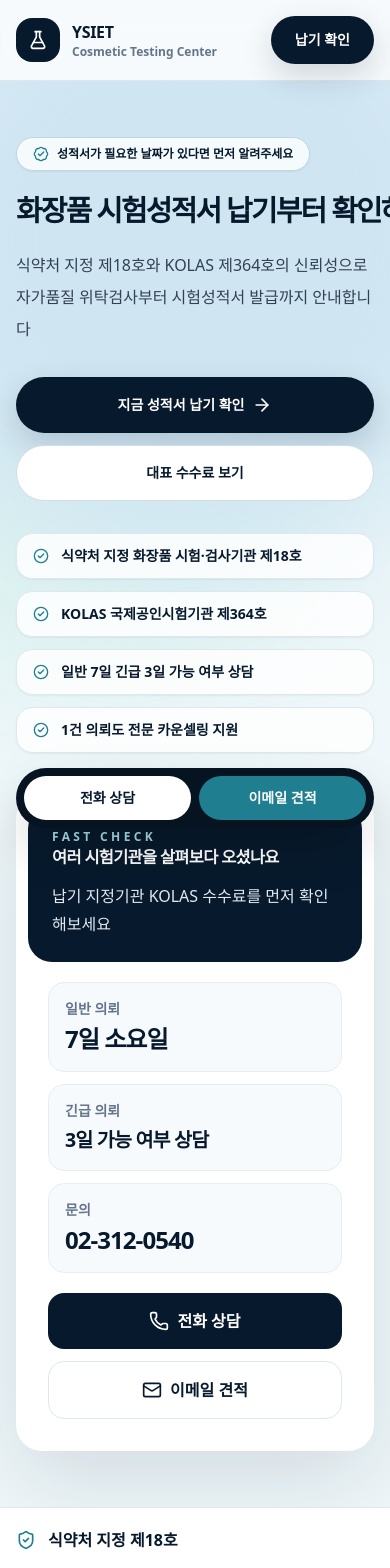
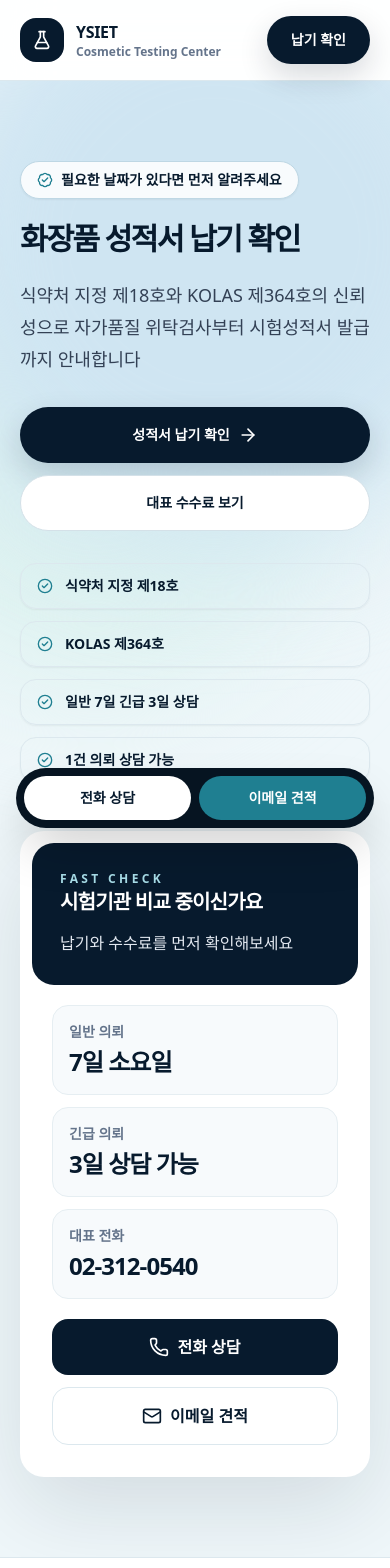
Before and after one commit to YSIET/ysiet-cosmetics-testing, a React (Vite) app: page / in a window 390 px wide. Shown: the top 1568 px of the page. Built offline with nearby package versions, Linux system fonts and the light colour scheme.

Commit message:
Update App.jsx

```diff
--- a/src/App.jsx
+++ b/src/App.jsx
@@ -23,11 +23,11 @@ function cx(...classes) {
 }
 
 function LinkButton({ href, children, variant = "primary", className = "" }) {
-  const styles = {
+  const variants = {
     primary:
-      "bg-[#071A2D] text-white hover:bg-[#0E2F4C] shadow-[0_12px_32px_rgba(7,26,45,0.16)]",
+      "bg-[#071A2D] text-white hover:bg-[#0E2F4C] shadow-[0_12px_30px_rgba(7,26,45,0.16)]",
     secondary:
-      "bg-white text-[#071A2D] border border-[#CFDDE5] hover:border-[#071A2D]",
+      "bg-white text-[#071A2D] border border-[#D4E1E8] hover:border-[#071A2D]",
     light:
       "bg-white text-[#071A2D] hover:bg-[#F3F8FB]",
     ghost:
@@ -39,7 +39,7 @@ function LinkButton({ href, children, variant = "primary", className = "" }) {
       href={href}
       className={cx(
         "inline-flex h-12 items-center justify-center rounded-full px-6 text-sm font-black transition",
-        styles[variant],
+        variants[variant],
         className
       )}
     >
@@ -52,7 +52,7 @@ function Card({ children, className = "" }) {
   return (
     <div
       className={cx(
-        "rounded-[26px] border border-[#DCE8EE] bg-white shadow-[0_18px_55px_rgba(7,26,45,0.055)]",
+        "rounded-[24px] border border-[#DCE8EE] bg-white shadow-[0_16px_42px_rgba(7,26,45,0.055)]",
         className
       )}
     >
@@ -65,22 +65,22 @@ const label =
   "text-[11px] font-black uppercase tracking-[0.24em] text-[#1F7F91]";
 
 const title =
-  "max-w-full whitespace-nowrap text-[clamp(0.92rem,4.7vw,2.2rem)] font-black leading-[1.08] tracking-[-0.04em] text-[#071A2D]";
+  "whitespace-nowrap text-[clamp(1.1rem,2.8vw,2.05rem)] font-black leading-[1.08] tracking-[-0.04em] text-[#071A2D]";
 
 const titleLight =
-  "max-w-full whitespace-nowrap text-[clamp(0.92rem,4.7vw,2.2rem)] font-black leading-[1.08] tracking-[-0.04em] text-white";
+  "whitespace-nowrap text-[clamp(1.1rem,2.8vw,2.05rem)] font-black leading-[1.08] tracking-[-0.04em] text-white";
 
 const heroTitle =
-  "max-w-full whitespace-nowrap text-[clamp(1.12rem,7.4vw,4.05rem)] font-black leading-[1.04] tracking-[-0.06em] text-[#071A2D]";
+  "whitespace-nowrap text-[clamp(1.9rem,4.4vw,3.9rem)] font-black leading-[1.04] tracking-[-0.06em] text-[#071A2D]";
 
 const cardTitle =
-  "max-w-full whitespace-nowrap text-[clamp(1rem,4.2vw,1.72rem)] font-black tracking-[-0.04em]";
+  "whitespace-nowrap text-[clamp(1.25rem,2.1vw,1.75rem)] font-black tracking-[-0.04em]";
 
 const proofItems = [
-  "식약처 지정 화장품 시험·검사기관 제18호",
-  "KOLAS 국제공인시험기관 제364호",
-  "일반 7일 긴급 3일 가능 여부 상담",
-  "1건 의뢰도 전문 카운셀링 지원",
+  "식약처 지정 제18호",
+  "KOLAS 제364호",
+  "일반 7일 긴급 3일 상담",
+  "1건 의뢰 상담 가능",
 ];
 
 const customerPaths = [
@@ -112,22 +112,22 @@ const customerPaths = [
 
 const keyStrengths = [
   {
-    icon: <ShieldCheck className="h-7 w-7" />,
+    icon: <ShieldCheck className="h-6 w-6" />,
     title: "식약처 지정 제18호",
-    desc: "화장품 시험·검사기관 지정 근거를 바탕으로 시험 상담을 진행합니다",
+    desc: "화장품 시험검사기관 지정 근거를 바탕으로 시험 상담을 진행합니다",
   },
   {
-    icon: <Award className="h-7 w-7" />,
+    icon: <Award className="h-6 w-6" />,
     title: "KOLAS 제364호",
     desc: "국제공인시험기관의 품질 체계와 신뢰성을 기반으로 분석합니다",
   },
   {
-    icon: <TimerReset className="h-7 w-7" />,
+    icon: <TimerReset className="h-6 w-6" />,
     title: "일반 7일 긴급 3일",
     desc: "성적서가 필요한 날짜가 있다면 가능 여부를 먼저 확인합니다",
   },
   {
-    icon: <Banknote className="h-7 w-7" />,
+    icon: <Banknote className="h-6 w-6" />,
     title: "대표 수수료 공개",
     desc: "문의 전 주요 항목의 비용 범위를 먼저 확인할 수 있습니다",
   },
@@ -170,23 +170,23 @@ const process = [
 
 const trustItems = [
   {
-    icon: <ShieldCheck className="h-7 w-7" />,
-    title: "식약처 지정 화장품 시험검사기관",
+    icon: <ShieldCheck className="h-6 w-6" />,
+    title: "식약처 지정기관",
     desc: "제18호 지정기관으로 자가품질 위탁검사 상담이 가능합니다",
   },
   {
-    icon: <Award className="h-7 w-7" />,
-    title: "KOLAS 국제공인시험기관",
-    desc: "KOLAS 제364호 국제공인시험기관으로 신뢰도 높은 분석 서비스를 제공합니다",
+    icon: <Award className="h-6 w-6" />,
+    title: "KOLAS 공인기관",
+    desc: "KOLAS 제364호 국제공인시험기관으로 분석 서비스를 제공합니다",
   },
   {
-    icon: <Microscope className="h-7 w-7" />,
-    title: "전문 분석 인력과 장비",
-    desc: "숙련된 연구진과 분석 장비를 기반으로 분석 결과를 제공합니다",
+    icon: <Microscope className="h-6 w-6" />,
+    title: "전문 분석 인력",
+    desc: "숙련된 연구진과 분석 장비를 기반으로 결과를 제공합니다",
   },
   {
-    icon: <Users className="h-7 w-7" />,
-    title: "처음 의뢰도 상담 지원",
+    icon: <Users className="h-6 w-6" />,
+    title: "처음 의뢰 상담",
     desc: "검사항목을 몰라도 제품 정보와 제출 목적부터 안내합니다",
   },
 ];
@@ -213,8 +213,8 @@ const faqs = [
 export default function App() {
   return (
     <main className="min-h-screen w-full overflow-x-hidden bg-[#F6FAFC] text-[#071A2D] antialiased">
-      <header className="sticky top-0 z-50 border-b border-[#DCE8EE] bg-white/88 backdrop-blur-xl">
-        <div className="mx-auto flex max-w-7xl items-center justify-between gap-3 px-4 py-4 sm:px-5">
+      <header className="sticky top-0 z-50 border-b border-[#DCE8EE] bg-white/90 backdrop-blur-xl">
+        <div className="mx-auto flex max-w-7xl items-center justify-between gap-4 px-5 py-4">
           <a href="#top" className="flex min-w-0 items-center gap-3">
             <div className="flex h-11 w-11 shrink-0 items-center justify-center rounded-2xl bg-[#071A2D] text-white">
               <FlaskConical className="h-5 w-5" />
@@ -228,21 +228,11 @@ export default function App() {
           </a>
 
           <nav className="hidden items-center gap-7 text-sm font-bold text-slate-600 xl:flex">
-            <a href="#paths" className="hover:text-[#071A2D]">
-              의뢰상황
-            </a>
-            <a href="#services" className="hover:text-[#071A2D]">
-              검사항목
-            </a>
-            <a href="#fees" className="hover:text-[#071A2D]">
-              수수료
-            </a>
-            <a href="#documents" className="hover:text-[#071A2D]">
-              준비서류
-            </a>
-            <a href="#contact" className="hover:text-[#071A2D]">
-              문의
-            </a>
+            <a href="#paths" className="hover:text-[#071A2D]">의뢰상황</a>
+            <a href="#services" className="hover:text-[#071A2D]">검사항목</a>
+            <a href="#fees" className="hover:text-[#071A2D]">수수료</a>
+            <a href="#documents" className="hover:text-[#071A2D]">준비서류</a>
+            <a href="#contact" className="hover:text-[#071A2D]">문의</a>
           </nav>
 
           <LinkButton href="#contact" className="h-10 shrink-0 px-5">
@@ -253,77 +243,73 @@ export default function App() {
 
       <section id="top" className="relative overflow-hidden bg-[#EFF7FA]">
         <div className="absolute inset-0">
-          <div className="absolute -left-40 top-28 h-[32rem] w-[32rem] rounded-full bg-[#DDF2F0] blur-3xl" />
-          <div className="absolute -right-32 -top-40 h-[40rem] w-[40rem] rounded-full bg-[#CFE5F2] blur-3xl" />
+          <div className="absolute -left-36 top-32 h-[30rem] w-[30rem] rounded-full bg-[#DDF2F0] blur-3xl" />
+          <div className="absolute -right-32 -top-36 h-[38rem] w-[38rem] rounded-full bg-[#CFE5F2] blur-3xl" />
         </div>
 
-        <div className="relative mx-auto grid max-w-7xl gap-10 px-4 py-14 sm:px-5 lg:grid-cols-[1.06fr_0.94fr] lg:items-center lg:py-24">
+        <div className="relative mx-auto grid max-w-7xl gap-12 px-5 py-20 lg:grid-cols-[1.02fr_0.98fr] lg:items-center lg:py-28">
           <div className="min-w-0">
-            <div className="mb-6 inline-flex max-w-full items-center gap-2 rounded-full border border-[#BED7E4] bg-white/80 px-4 py-2 text-xs font-black text-[#071A2D] shadow-sm sm:text-sm">
+            <div className="mb-6 inline-flex max-w-full items-center gap-2 rounded-full border border-[#BED7E4] bg-white/85 px-4 py-2 text-sm font-black text-[#071A2D] shadow-sm">
               <BadgeCheck className="h-4 w-4 shrink-0 text-[#1F7F91]" />
-              <span className="truncate">
-                성적서가 필요한 날짜가 있다면 먼저 알려주세요
-              </span>
+              <span className="truncate">필요한 날짜가 있다면 먼저 알려주세요</span>
             </div>
 
-            <h1 className={heroTitle}>화장품 시험성적서 납기부터 확인하세요</h1>
+            <h1 className={heroTitle}>화장품 성적서 납기 확인</h1>
 
-            <p className="mt-6 max-w-2xl text-base leading-8 text-slate-700 md:text-xl md:leading-9">
+            <p className="mt-6 max-w-xl text-lg leading-8 text-slate-700">
               식약처 지정 제18호와 KOLAS 제364호의 신뢰성으로 자가품질 위탁검사부터 시험성적서 발급까지 안내합니다
             </p>
 
             <div className="mt-8 flex flex-col gap-3 sm:flex-row">
-              <LinkButton href="#contact" className="h-14 px-7 text-base">
-                지금 성적서 납기 확인 <ArrowRight className="ml-2 h-5 w-5" />
+              <LinkButton href="#contact" className="h-14 px-8 text-base">
+                성적서 납기 확인 <ArrowRight className="ml-2 h-5 w-5" />
               </LinkButton>
               <LinkButton
                 href="#fees"
                 variant="secondary"
-                className="h-14 px-7 text-base"
+                className="h-14 px-8 text-base"
               >
                 대표 수수료 보기
               </LinkButton>
             </div>
 
-            <div className="mt-8 grid gap-3 sm:grid-cols-2">
+            <div className="mt-8 grid max-w-2xl gap-3 sm:grid-cols-2">
               {proofItems.map((item) => (
                 <div
                   key={item}
-                  className="flex min-w-0 items-center gap-3 rounded-2xl border border-[#DCE8EE] bg-white/85 px-4 py-3 text-sm font-black shadow-sm"
+                  className="flex items-center gap-3 rounded-2xl border border-[#DCE8EE] bg-white/88 px-4 py-3 text-sm font-black shadow-sm"
                 >
                   <CheckCircle2 className="h-4 w-4 shrink-0 text-[#1F7F91]" />
-                  <span className="min-w-0 break-keep">{item}</span>
+                  <span>{item}</span>
                 </div>
               ))}
             </div>
           </div>
 
-          <Card className="min-w-0 border-0 bg-white/96 p-3 shadow-[0_30px_90px_rgba(7,26,45,0.12)]">
-            <div className="rounded-[24px] bg-[#071A2D] p-6 text-white sm:p-7">
+          <Card className="border-0 bg-white p-3 shadow-[0_30px_90px_rgba(7,26,45,0.12)]">
+            <div className="rounded-[22px] bg-[#071A2D] p-7 text-white">
               <p className="text-xs font-black uppercase tracking-[0.28em] text-[#A8DDE8]">
                 Fast Check
               </p>
-              <h2 className={cardTitle}>여러 시험기관을 살펴보다 오셨나요</h2>
+              <h2 className={cardTitle}>시험기관 비교 중이신가요</h2>
               <p className="mt-3 leading-7 text-slate-200">
-                납기 지정기관 KOLAS 수수료를 먼저 확인해보세요
+                납기와 수수료를 먼저 확인해보세요
               </p>
             </div>
 
             <div className="grid gap-3 p-5">
               <div className="rounded-2xl border border-[#E6EEF2] bg-[#F7FAFC] p-4">
                 <p className="text-sm font-bold text-slate-500">일반 의뢰</p>
+                <p className="mt-1 text-2xl font-black tracking-[-0.04em]">7일 소요일</p>
+              </div>
+              <div className="rounded-2xl border border-[#E6EEF2] bg-[#F7FAFC] p-4">
+                <p className="text-sm font-bold text-slate-500">긴급 의뢰</p>
                 <p className="mt-1 text-2xl font-black tracking-[-0.04em]">
-                  7일 소요일
+                  3일 상담 가능
                 </p>
               </div>
               <div className="rounded-2xl border border-[#E6EEF2] bg-[#F7FAFC] p-4">
-                <p className="text-sm font-bold text-slate-500">긴급 의뢰</p>
-                <p className="mt-1 text-[clamp(1.15rem,5vw,1.5rem)] font-black tracking-[-0.04em]">
-                  3일 가능 여부 상담
-                </p>
-              </div>
-              <div className="rounded-2xl border border-[#E6EEF2] bg-[#F7FAFC] p-4">
-                <p className="text-sm font-bold text-slate-500">문의</p>
+                <p className="text-sm font-bold text-slate-500">대표 전화</p>
                 <p className="mt-1 text-2xl font-black tracking-[-0.04em]">
                   02-312-0540
                 </p>
@@ -349,7 +335,7 @@ export default function App() {
       </section>
 
       <section className="border-y border-[#DCE8EE] bg-white">
-        <div className="mx-auto grid max-w-7xl divide-y divide-[#DCE8EE] px-4 sm:px-5 md:grid-cols-4 md:divide-x md:divide-y-0">
+        <div className="mx-auto grid max-w-7xl divide-y divide-[#DCE8EE] px-5 md:grid-cols-4 md:divide-x md:divide-y-0">
           {[
             [ShieldCheck, "식약처 지정 제18호"],
             [Award, "KOLAS 제364호"],
@@ -364,17 +350,17 @@ export default function App() {
         </div>
       </section>
 
-      <section id="paths" className="mx-auto max-w-7xl overflow-hidden px-4 py-20 sm:px-5 lg:py-24">
-        <div className="mb-12 min-w-0">
+      <section id="paths" className="mx-auto max-w-7xl overflow-hidden px-5 py-20 lg:py-24">
+        <div className="mb-12">
           <p className={label}>Start Here</p>
           <h2 className={title}>어떤 상황이신가요</h2>
         </div>
 
         <div className="grid gap-4 md:grid-cols-2 lg:grid-cols-3">
           {customerPaths.map((item) => (
-            <a key={item.title} href="#contact" className="group min-w-0">
+            <a key={item.title} href="#contact" className="group">
               <Card className="h-full transition duration-300 group-hover:-translate-y-1 group-hover:shadow-[0_26px_75px_rgba(7,26,45,0.1)]">
-                <div className="p-6 sm:p-7">
+                <div className="p-7">
                   <div className="mb-5 flex h-11 w-11 items-center justify-center rounded-2xl bg-[#E8F5F7] text-[#1F7F91]">
                     <ArrowRight className="h-5 w-5" />
                   </div>
@@ -390,21 +376,21 @@ export default function App() {
       </section>
 
       <section className="overflow-hidden bg-[#071A2D] py-20 text-white lg:py-24">
-        <div className="mx-auto max-w-7xl px-4 sm:px-5">
+        <div className="mx-auto max-w-7xl px-5">
           <div className="mb-12">
             <p className="text-xs font-black uppercase tracking-[0.28em] text-[#A8DDE8]">
               Key Points
             </p>
-            <h2 className={titleLight}>성적서 의뢰 전 꼭 확인할 4가지</h2>
+            <h2 className={titleLight}>의뢰 전 확인할 4가지</h2>
           </div>
 
           <div className="grid gap-5 md:grid-cols-2 lg:grid-cols-4">
             {keyStrengths.map((item) => (
               <div
                 key={item.title}
-                className="rounded-[26px] border border-white/10 bg-white/8 p-6 sm:p-7"
+                className="rounded-[24px] border border-white/10 bg-white/[0.08] p-7"
               >
-                <div className="mb-6 flex h-14 w-14 items-center justify-center rounded-2xl bg-white text-[#071A2D]">
+                <div className="mb-6 flex h-12 w-12 items-center justify-center rounded-2xl bg-white text-[#071A2D]">
                   {item.icon}
                 </div>
                 <h3 className="whitespace-nowrap text-xl font-black tracking-[-0.03em]">
@@ -417,11 +403,11 @@ export default function App() {
         </div>
       </section>
 
-      <section id="services" className="mx-auto max-w-7xl overflow-hidden px-4 py-20 sm:px-5 lg:py-24">
+      <section id="services" className="mx-auto max-w-7xl overflow-hidden px-5 py-20 lg:py-24">
         <div className="mb-12 grid gap-8 lg:grid-cols-[0.82fr_1.18fr] lg:items-end">
-          <div className="min-w-0">
+          <div>
             <p className={label}>Testing Services</p>
-            <h2 className={title}>검사 가능한 서비스를 한눈에</h2>
+            <h2 className={title}>검사 서비스 한눈에</h2>
           </div>
           <p className="text-lg leading-8 text-slate-600">
             일반 화장품, 기능성 화장품, 원료 부자재, R&D 지원까지 제품 유형과 제출 목적에 따라 상담 후 확정됩니다
@@ -432,7 +418,7 @@ export default function App() {
           {services.map((service) => (
             <div
               key={service}
-              className="rounded-[24px] border border-[#DCE8EE] bg-white p-6 transition hover:-translate-y-1 hover:shadow-[0_24px_70px_rgba(7,26,45,0.08)]"
+              className="rounded-[22px] border border-[#DCE8EE] bg-white p-6 transition hover:-translate-y-1 hover:shadow-[0_24px_70px_rgba(7,26,45,0.08)]"
             >
               <CheckCircle2 className="mb-5 h-6 w-6 text-[#1F7F91]" />
               <p className="text-lg font-black leading-7 tracking-[-0.025em]">
@@ -444,18 +430,18 @@ export default function App() {
       </section>
 
       <section id="fees" className="overflow-hidden bg-white py-20 lg:py-24">
-        <div className="mx-auto max-w-7xl px-4 sm:px-5">
+        <div className="mx-auto max-w-7xl px-5">
           <div className="mb-12 grid gap-8 lg:grid-cols-[0.82fr_1.18fr] lg:items-end">
-            <div className="min-w-0">
+            <div>
               <p className={label}>Fee Guide</p>
-              <h2 className={title}>대표 수수료를 먼저 확인하세요</h2>
+              <h2 className={title}>대표 수수료 확인</h2>
             </div>
             <p className="text-lg leading-8 text-slate-600">
               실제 견적은 시험항목, 제품유형, 긴급 여부에 따라 상담 후 안내받으실 수 있습니다
             </p>
           </div>
 
-          <div className="hidden overflow-hidden rounded-[28px] border border-[#DCE8EE] bg-white md:block">
+          <div className="hidden overflow-hidden rounded-[24px] border border-[#DCE8EE] bg-white md:block">
             <div className="grid grid-cols-[1.2fr_0.8fr_0.8fr] bg-[#EEF7FA] px-5 py-4 text-sm font-black text-[#071A2D]">
               <div>대표 시험항목</div>
               <div>수수료</div>
@@ -487,10 +473,10 @@ export default function App() {
             ))}
           </div>
 
-          <div className="mt-6 rounded-[28px] bg-[#071A2D] p-6 text-white md:flex md:items-center md:justify-between">
-            <div className="min-w-0">
-              <p className="text-[clamp(1rem,4.8vw,1.25rem)] font-black">
-                견적을 기다리기 전에 먼저 범위를 확인하세요
+          <div className="mt-6 rounded-[24px] bg-[#071A2D] p-6 text-white md:flex md:items-center md:justify-between">
+            <div>
+              <p className="text-[clamp(1rem,2.6vw,1.25rem)] font-black">
+                견적 전 비용 범위를 먼저 확인하세요
               </p>
               <p className="mt-2 text-slate-300">
                 제품명과 필요 항목을 보내주시면 실제 견적 기준으로 안내드립니다
@@ -503,11 +489,11 @@ export default function App() {
         </div>
       </section>
 
-      <section className="mx-auto max-w-7xl overflow-hidden px-4 py-20 sm:px-5 lg:py-24">
+      <section className="mx-auto max-w-7xl overflow-hidden px-5 py-20 lg:py-24">
         <div className="grid gap-12 lg:grid-cols-[0.95fr_1.05fr] lg:items-center">
-          <div className="min-w-0">
+          <div>
             <p className={label}>Self Quality Testing</p>
-            <h2 className={title}>자가품질 위탁검사 처음이어도 바로 시작</h2>
+            <h2 className={title}>자가품질 위탁검사 안내</h2>
             <p className="mt-6 text-lg leading-8 text-slate-600">
               품질검사 시설이 없는 경우 식약처 지정 시험검사기관과 품질검사 위탁계약을 체결하여 품질관리를 진행할 수 있습니다
             </p>
@@ -537,10 +523,10 @@ export default function App() {
       </section>
 
       <section id="documents" className="overflow-hidden bg-[#EEF7FA] py-20 lg:py-24">
-        <div className="mx-auto grid max-w-7xl gap-12 px-4 sm:px-5 lg:grid-cols-[0.9fr_1.1fr] lg:items-start">
-          <div className="min-w-0">
+        <div className="mx-auto grid max-w-7xl gap-12 px-5 lg:grid-cols-[0.9fr_1.1fr] lg:items-start">
+          <div>
             <p className={label}>Before Request</p>
-            <h2 className={title}>문의 전 준비하면 견적이 빨라집니다</h2>
+            <h2 className={title}>문의 전 준비서류</h2>
             <p className="mt-6 text-lg leading-8 text-slate-600">
               준비서류와 제품 정보를 미리 알려주시면 상담과 접수가 훨씬 빨라집니다
             </p>
@@ -550,7 +536,7 @@ export default function App() {
             {documents.map((item) => (
               <div
                 key={item}
-                className="flex gap-3 rounded-[22px] border border-[#DCE8EE] bg-white p-5 shadow-sm"
+                className="flex gap-3 rounded-[20px] border border-[#DCE8EE] bg-white p-5 shadow-sm"
               >
                 <ClipboardCheck className="mt-0.5 h-5 w-5 shrink-0 text-[#1F7F91]" />
                 <p className="font-bold text-slate-800">{item}</p>
@@ -561,10 +547,10 @@ export default function App() {
       </section>
 
       <section id="process" className="overflow-hidden bg-white py-20 lg:py-24">
-        <div className="mx-auto max-w-7xl px-4 sm:px-5">
+        <div className="mx-auto max-w-7xl px-5">
           <div className="mb-12">
             <p className={label}>Process</p>
-            <h2 className={title}>복잡한 설명 없이 성적서까지 4단계</h2>
+            <h2 className={title}>성적서 발급 4단계</h2>
           </div>
 
           <div className="grid gap-5 md:grid-cols-4">
@@ -585,17 +571,17 @@ export default function App() {
         </div>
       </section>
 
-      <section id="trust" className="mx-auto max-w-7xl overflow-hidden px-4 py-20 sm:px-5 lg:py-24">
+      <section id="trust" className="mx-auto max-w-7xl overflow-hidden px-5 py-20 lg:py-24">
         <div className="mb-12">
           <p className={label}>Trust Proof</p>
-          <h2 className={title}>확인된 신뢰근거를 한눈에</h2>
+          <h2 className={title}>신뢰근거 확인</h2>
         </div>
 
         <div className="grid gap-5 md:grid-cols-2 lg:grid-cols-4">
           {trustItems.map((item) => (
             <Card key={item.title}>
               <div className="p-7">
-                <div className="mb-6 flex h-14 w-14 items-center justify-center rounded-2xl bg-[#E8F5F7] text-[#1F7F91]">
+                <div className="mb-6 flex h-12 w-12 items-center justify-center rounded-2xl bg-[#E8F5F7] text-[#1F7F91]">
                   {item.icon}
                 </div>
                 <h3 className="text-xl font-black tracking-[-0.03em]">
@@ -608,15 +594,15 @@ export default function App() {
         </div>
       </section>
 
-      <section id="contact" className="mx-auto max-w-7xl overflow-hidden px-4 py-20 sm:px-5 lg:py-24">
-        <div className="overflow-hidden rounded-[32px] bg-[#071A2D] p-6 text-white shadow-[0_32px_90px_rgba(7,26,45,0.18)] sm:p-8 md:p-12">
+      <section id="contact" className="mx-auto max-w-7xl overflow-hidden px-5 py-20 lg:py-24">
+        <div className="overflow-hidden rounded-[32px] bg-[#071A2D] p-8 text-white shadow-[0_32px_90px_rgba(7,26,45,0.18)] md:p-12">
           <div className="grid gap-10 lg:grid-cols-[1fr_0.86fr] lg:items-center">
-            <div className="min-w-0">
+            <div>
               <p className="text-xs font-black uppercase tracking-[0.28em] text-[#A8DDE8]">
                 Request Quote
               </p>
-              <h2 className="max-w-full whitespace-nowrap text-[clamp(1rem,5.6vw,3rem)] font-black leading-[1.08] tracking-[-0.05em]">
-                성적서가 필요한 날짜를 먼저 알려주세요
+              <h2 className="whitespace-nowrap text-[clamp(1.2rem,3.4vw,2.8rem)] font-black leading-[1.08] tracking-[-0.05em]">
+                성적서 납기를 먼저 알려주세요
               </h2>
               <p className="mt-6 max-w-2xl text-lg leading-8 text-slate-300">
                 제품명, 제형, 필요한 성적서 용도, 희망 납기를 알려주시면 우선 검토 후 안내드립니다
@@ -637,7 +623,7 @@ export default function App() {
               </div>
             </div>
 
-            <div className="rounded-[28px] bg-white p-6 text-[#071A2D]">
+            <div className="rounded-[26px] bg-white p-6 text-[#071A2D]">
               <p className="text-sm font-black text-[#1F7F91]">
                 견적 요청 시 알려주세요
               </p>
@@ -671,7 +657,7 @@ export default function App() {
       </section>
 
       <section id="faq" className="overflow-hidden bg-[#F2F8FB] py-20 lg:py-24">
-        <div className="mx-auto max-w-5xl px-4 sm:px-5">
+        <div className="mx-auto max-w-5xl px-5">
           <div className="mb-10 text-center">
             <p className={label}>FAQ</p>
             <h2 className={title}>자주 묻는 질문</h2>
@@ -681,7 +667,7 @@ export default function App() {
             {faqs.map(([q, a]) => (
               <details
                 key={q}
-                className="group rounded-[24px] border border-[#DCE8EE] bg-white p-6 shadow-sm"
+                className="group rounded-[22px] border border-[#DCE8EE] bg-white p-6 shadow-sm"
               >
                 <summary className="flex cursor-pointer list-none items-center justify-between gap-4 text-lg font-black">
                   <span className="flex items-center gap-3">
@@ -699,14 +685,14 @@ export default function App() {
         </div>
       </section>
 
-      <footer className="overflow-hidden bg-[#061421] px-4 py-12 text-white sm:px-5">
+      <footer className="overflow-hidden bg-[#061421] px-5 py-12 text-white">
         <div className="mx-auto grid max-w-7xl gap-8 md:grid-cols-[1fr_1fr] md:items-center">
           <div>
             <p className="text-2xl font-black tracking-[-0.03em]">
               와이에스환경기술연구원
             </p>
             <p className="mt-3 max-w-xl leading-7 text-slate-400">
-              식약처 지정 화장품 시험·검사기관 제18호 · KOLAS 국제공인시험기관 제364호
+              식약처 지정 화장품 시험검사기관 제18호 · KOLAS 국제공인시험기관 제364호
             </p>
           </div>
           <div className="flex flex-col gap-3 md:items-end">
```
